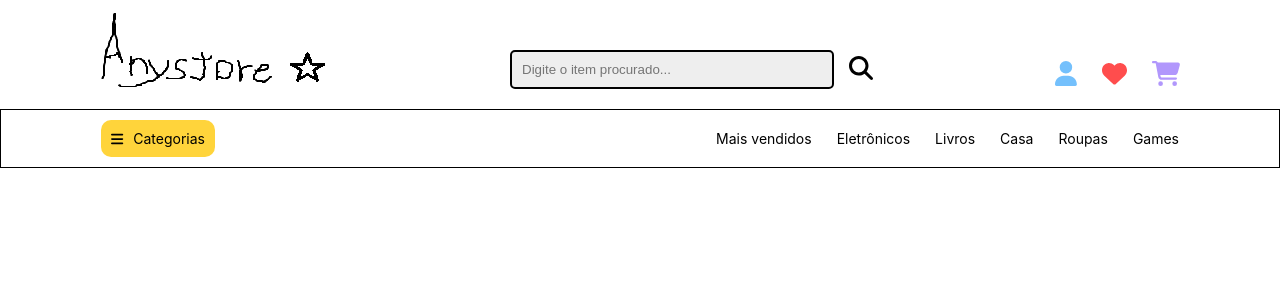
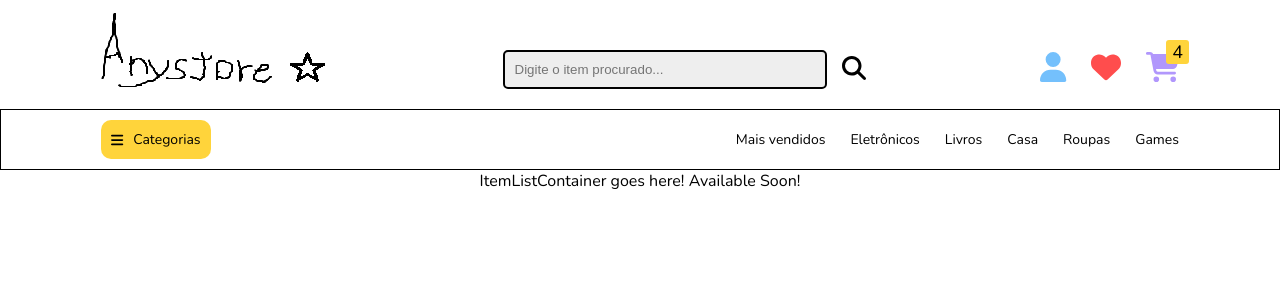
Before and after one commit to lulululluiza/any-store-pereira-moreira, a React (Create React App) app: page / in a window 1280 px wide. Shown: the top 300 px of the page. Built offline with nearby package versions, Linux system fonts and the light colour scheme.

Commit message:
Ajustes contador do carrinho

```diff
--- a/public/index.html
+++ b/public/index.html
@@ -4,6 +4,9 @@
     <meta charset="utf-8" />
     <link rel="icon" href="%PUBLIC_URL%/favicon.ico" />
     <meta name="viewport" content="width=device-width, initial-scale=1" />
+    <link rel="preconnect" href="https://fonts.googleapis.com">
+    <link rel="preconnect" href="https://fonts.gstatic.com" crossorigin>
+    <link href="https://fonts.googleapis.com/css2?family=Nunito:ital,wght@0,200..1000;1,200..1000&display=swap" rel="stylesheet">
     <meta name="theme-color" content="#000000" />
     <meta
       name="description"
--- a/src/App.js
+++ b/src/App.js
@@ -1,10 +1,12 @@
 import './App.css';
-import NavBar from './components/NavBar';
+import NavBar from './components/NavBar/Navbar';
+import ItemListContainer from './components/ItemListContainer';
 
 function App() {
   return (
     <div className="App">
       <NavBar />
+      <ItemListContainer />
     </div>
   );
 }
--- a/src/components/NavBar/CartWidget.jsx
+++ b/src/components/NavBar/CartWidget.jsx
@@ -1,10 +1,14 @@
 import { FontAwesomeIcon } from '@fortawesome/react-fontawesome'
 import { faCartShopping } from '@fortawesome/free-solid-svg-icons'
+import './style.css'
 
 export default function CartWidget() {
     return (
-        <a href="#" className="NavCarrinho">
-            <FontAwesomeIcon icon={faCartShopping} style={{color: "#B197FC",}}/>
-        </a>
+        <div>
+            <a href="" className="NavCart">
+                <FontAwesomeIcon icon={faCartShopping} style={{color: "#b197fc"}}/>
+                <span id="CartNumber">4</span>
+            </a>
+        </div>
     )
 }
--- a/src/components/NavBar/NavBar.jsx
+++ b/src/components/NavBar/NavBar.jsx
@@ -1,5 +1,5 @@
 import "./style.css"
-import logo from './logo-placeholder.png';
+import logo from './logo-placeholder.png'
 import CartWidget from './CartWidget'
 import { FontAwesomeIcon } from '@fortawesome/react-fontawesome'
 import { faUser } from '@fortawesome/free-solid-svg-icons'
@@ -10,7 +10,7 @@ import { faBars } from '@fortawesome/free-solid-svg-icons'
 //'@fortawesome/free-regular-svg-icons'
 //'@fortawesome/free-solid-svg-icons'
 
-function NavBar() {
+export default function NavBar() {
     return (
         <div className="NavBar">
             <div className="NavSuperior">
@@ -55,5 +55,3 @@ function NavBar() {
 /*
 - Uma barra de busca
 */
-
-export default NavBar
--- a/src/components/NavBar/style.css
+++ b/src/components/NavBar/style.css
@@ -27,7 +27,7 @@ a {
 .NavIcones {
     display: flex;
     gap: 25px;
-    font-size: 25px;
+    font-size: 30px;
 }
 
 nav {
@@ -55,3 +55,18 @@ nav {
     display: flex;
     gap: 25px;
 }
+
+.NavCart {
+    position: relative;
+}
+
+.NavCart span {
+    position: absolute;
+    left: 15px;
+    bottom: 25px;
+    padding: 0 6px;
+    border-radius: 3px;
+    background-color: #FFD43B;
+    margin-left: 5px;
+    font-size: 18px;
+}
--- a/src/index.css
+++ b/src/index.css
@@ -1,13 +1,6 @@
 body {
   margin: 0;
-  font-family: -apple-system, BlinkMacSystemFont, 'Segoe UI', 'Roboto', 'Oxygen',
-    'Ubuntu', 'Cantarell', 'Fira Sans', 'Droid Sans', 'Helvetica Neue',
-    sans-serif;
+  font-family: "Nunito", sans-serif;
   -webkit-font-smoothing: antialiased;
   -moz-osx-font-smoothing: grayscale;
 }
-
-code {
-  font-family: source-code-pro, Menlo, Monaco, Consolas, 'Courier New',
-    monospace;
-}
--- a/src/index.js
+++ b/src/index.js
@@ -2,16 +2,8 @@ import React from 'react';
 import ReactDOM from 'react-dom/client';
 import './index.css';
 import App from './App';
-import reportWebVitals from './reportWebVitals';
 
 const root = ReactDOM.createRoot(document.getElementById('root'));
 root.render(
-  <React.StrictMode>
     <App />
-  </React.StrictMode>
 );
-
-// If you want to start measuring performance in your app, pass a function
-// to log results (for example: reportWebVitals(console.log))
-// or send to an analytics endpoint. Learn more: https://bit.ly/CRA-vitals
-reportWebVitals();
```
